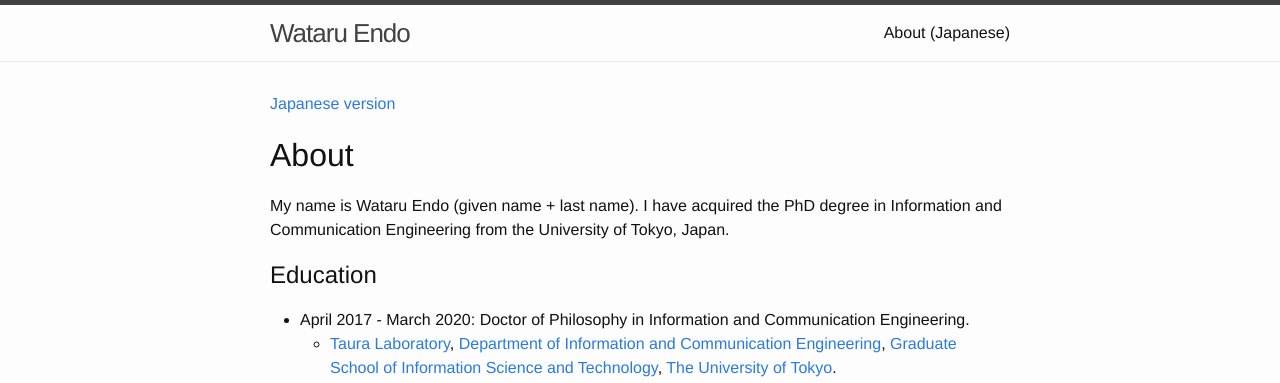
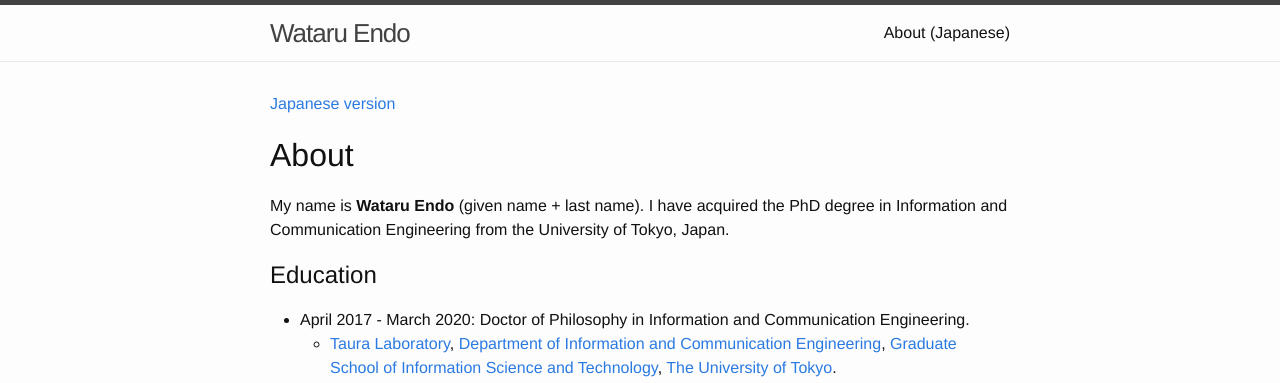
Before and after one commit to endowataru/endowataru.github.io, a Jekyll site: the page built from index.md, in a window 1280 px wide. Shown: the top 383 px of the page. Built offline with Jekyll 4.4.1, drawn with Linux system fonts in a browser that asks for light colours.

```diff
--- a/index.md
+++ b/index.md
@@ -6,7 +6,7 @@ layout: default
 
 # About
 
-My name is Wataru Endo (given name + last name).
+My name is __Wataru Endo__ (given name + last name).
 I have acquired the PhD degree in Information and Communication Engineering from the University of Tokyo, Japan.
 
 ## Education
```
